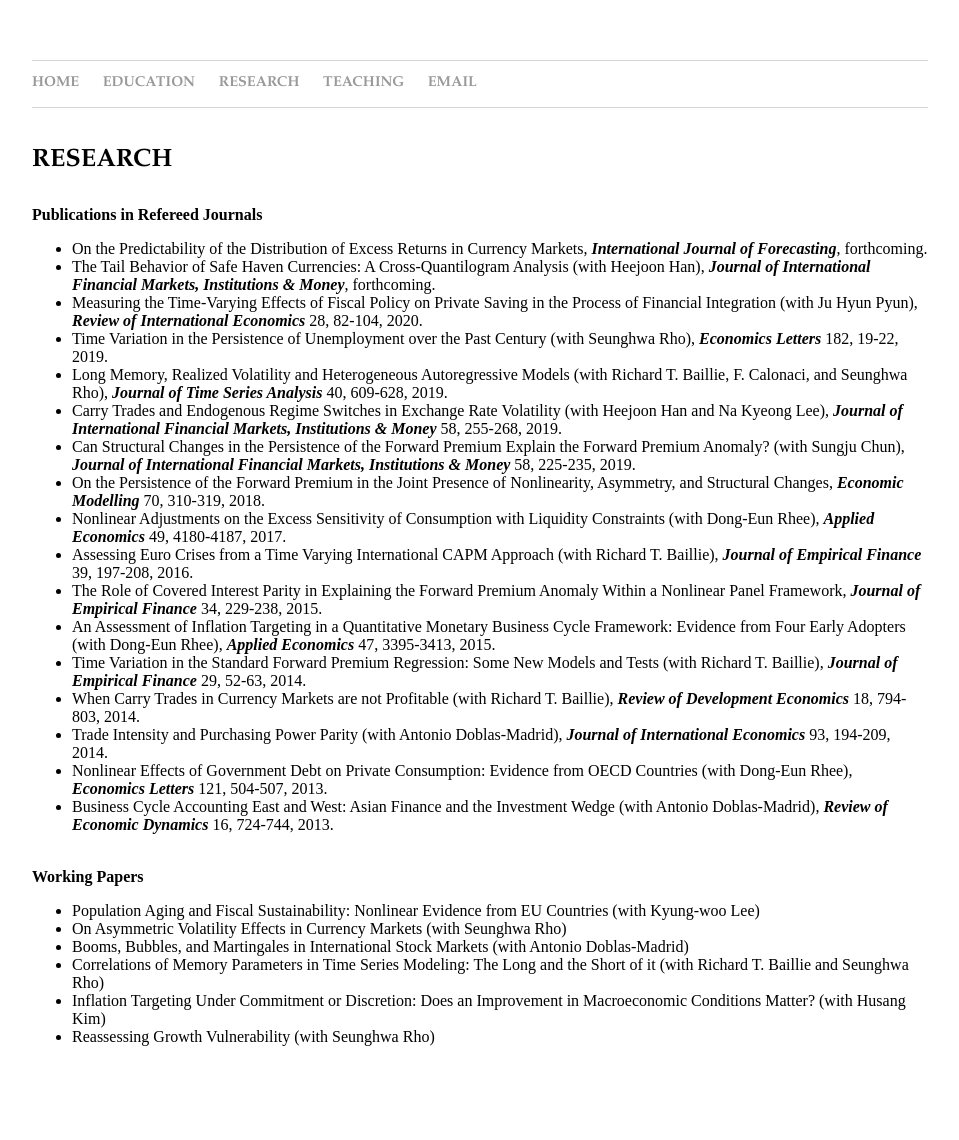
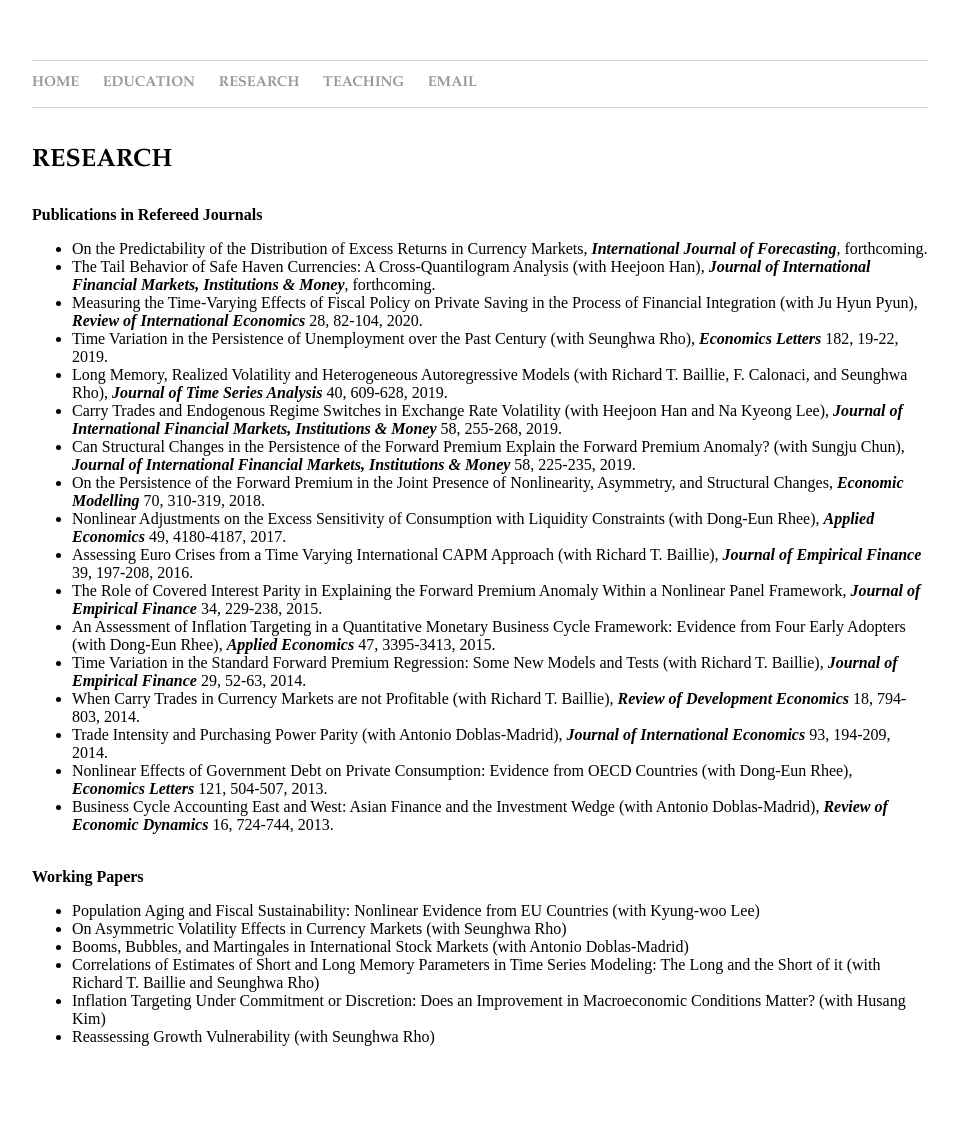
Before and after one commit to dooyeoncho/dooyeoncho.github.io, a Jekyll site: the page built from pages/research.html, in a window 1280 px wide. Shown: the whole page, without its empty margins (160-1119 px from the left). Built offline with Jekyll 4.4.1, drawn with Linux system fonts in a browser that asks for light colours.

Commit message:
Update research.html

```diff
--- a/pages/research.html
+++ b/pages/research.html
@@ -39,7 +39,7 @@ title: Dooyeon Cho - Research
 		<li>Population Aging and Fiscal Sustainability: Nonlinear Evidence from EU Countries (with Kyung-woo Lee)</li>
 		<li>On Asymmetric Volatility Effects in Currency Markets (with Seunghwa Rho)</li>
 		<li>Booms, Bubbles, and Martingales in International Stock Markets (with Antonio Doblas-Madrid)</li>
-	        <li>Correlations of Memory Parameters in Time Series Modeling: The Long and the Short of it (with Richard T. Baillie and Seunghwa Rho)</li>
+	        <li>Correlations of Estimates of Short and Long Memory Parameters in Time Series Modeling: The Long and the Short of it (with Richard T. Baillie and Seunghwa Rho)</li>
 		<li>Inflation Targeting Under Commitment or Discretion: Does an Improvement in Macroeconomic Conditions Matter? (with Husang Kim)</li>
 		<li>Reassessing Growth Vulnerability (with Seunghwa Rho)</li>
 	</ul>
```
